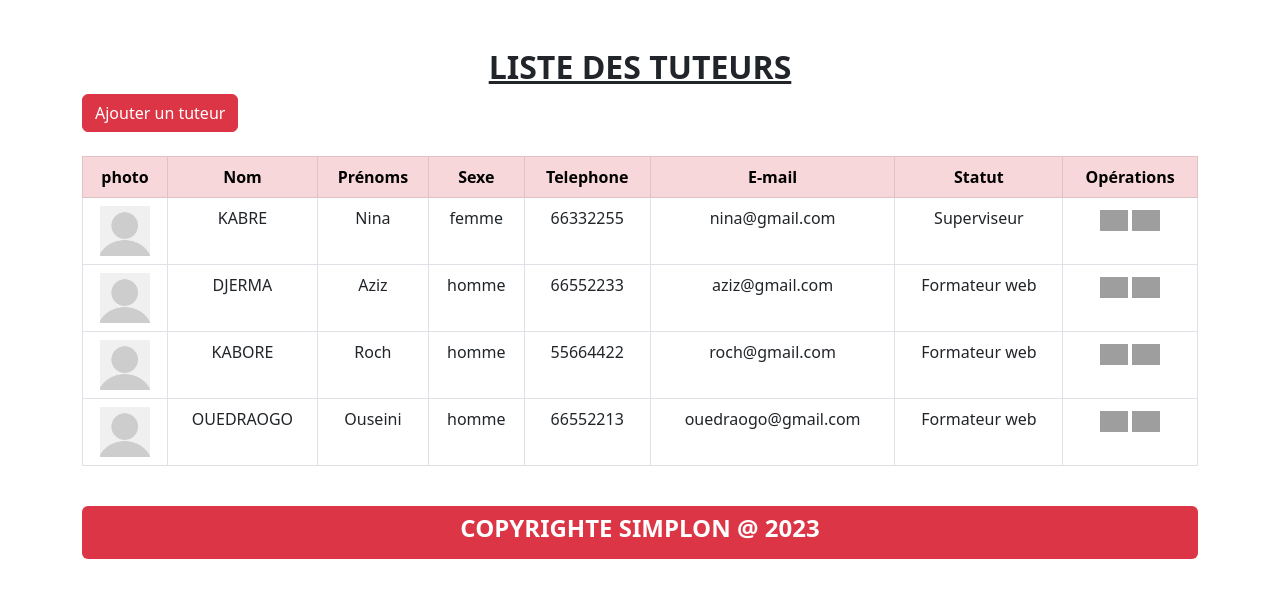
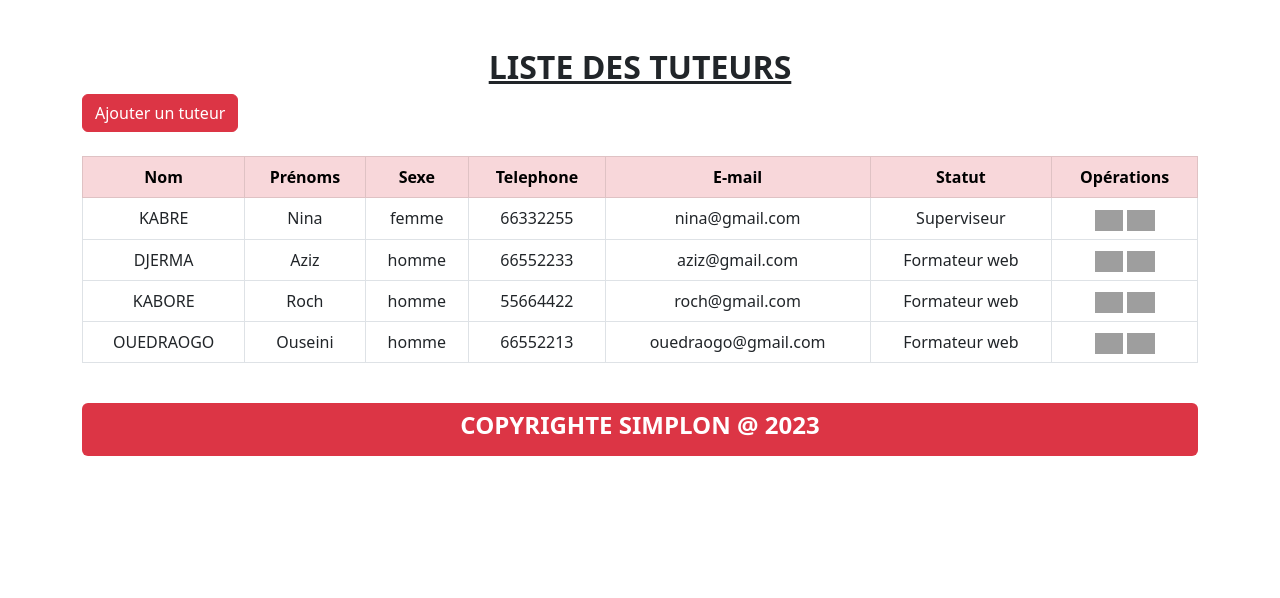
Before and after one commit to Zol-by/mini_projet_php, a PHP site: page /liste_tuteur.php in a window 1280 px wide. Shown: the part 67-665 px from the top of the page. Run offline with PHP 8.4, Linux system fonts and the light colour scheme; data comes from the database, SQL or seed files in the repository; grey boxes are pictures that could not be loaded.

Commit message:
fichier modifier par éloge

```diff
--- a/liste_tuteur.php
+++ b/liste_tuteur.php
@@ -66,7 +66,6 @@
                             echo "
                                 <tbody class='table-danger'>
                                 <tr class='text-center'>
-                                    <th>photo</th>
                                     <th>Nom</th>
                                     <th>Prénoms</th>
                                     <th>Sexe</th>
@@ -81,9 +80,6 @@
                                 echo "
 
                                     <tr class='text-center'>
-                                    <td>
-                                        <img src='images/default-avatar.PNG' width='50' alt=''>
-                                    </td>
                                     <td>" . $donnees['nom'] . "</td>
                                     <td>" . $donnees['prenom'] . "</td>
                                     <td>" . $donnees['sexe'] . "</td>
```
